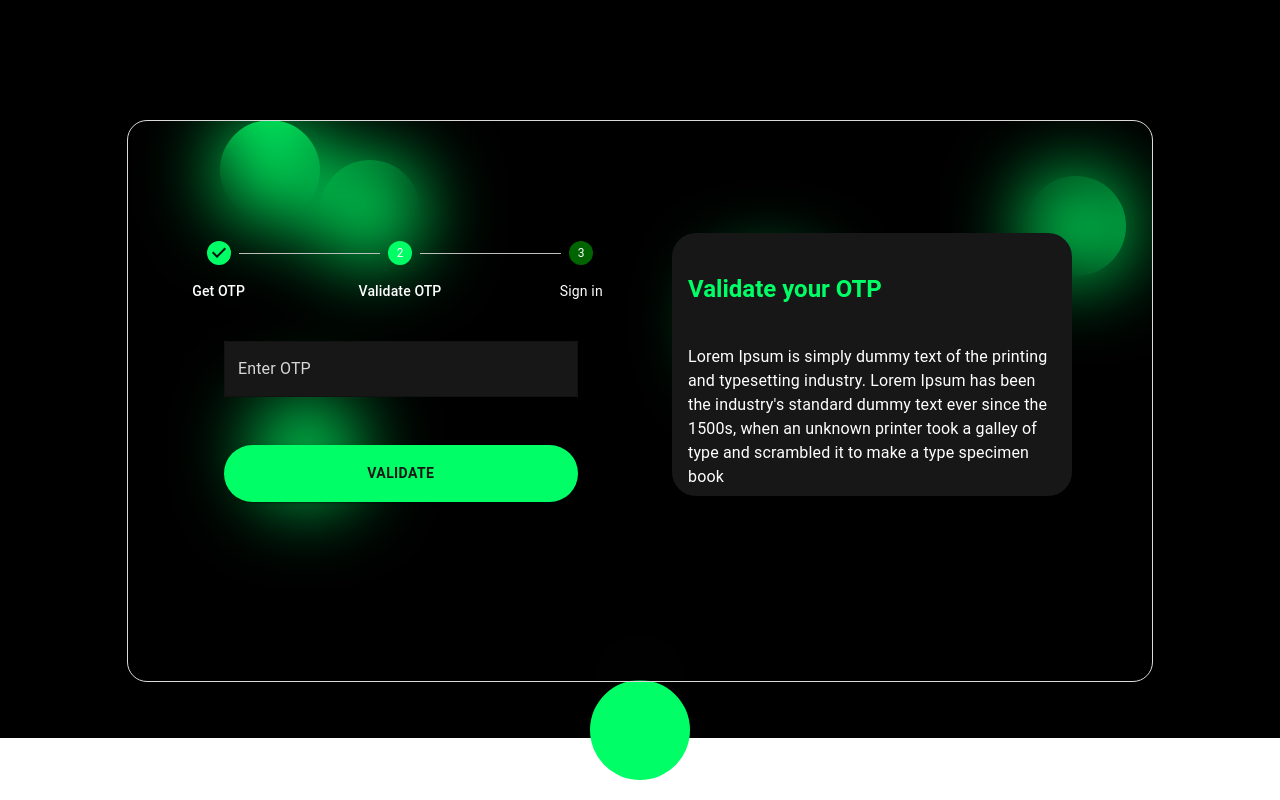
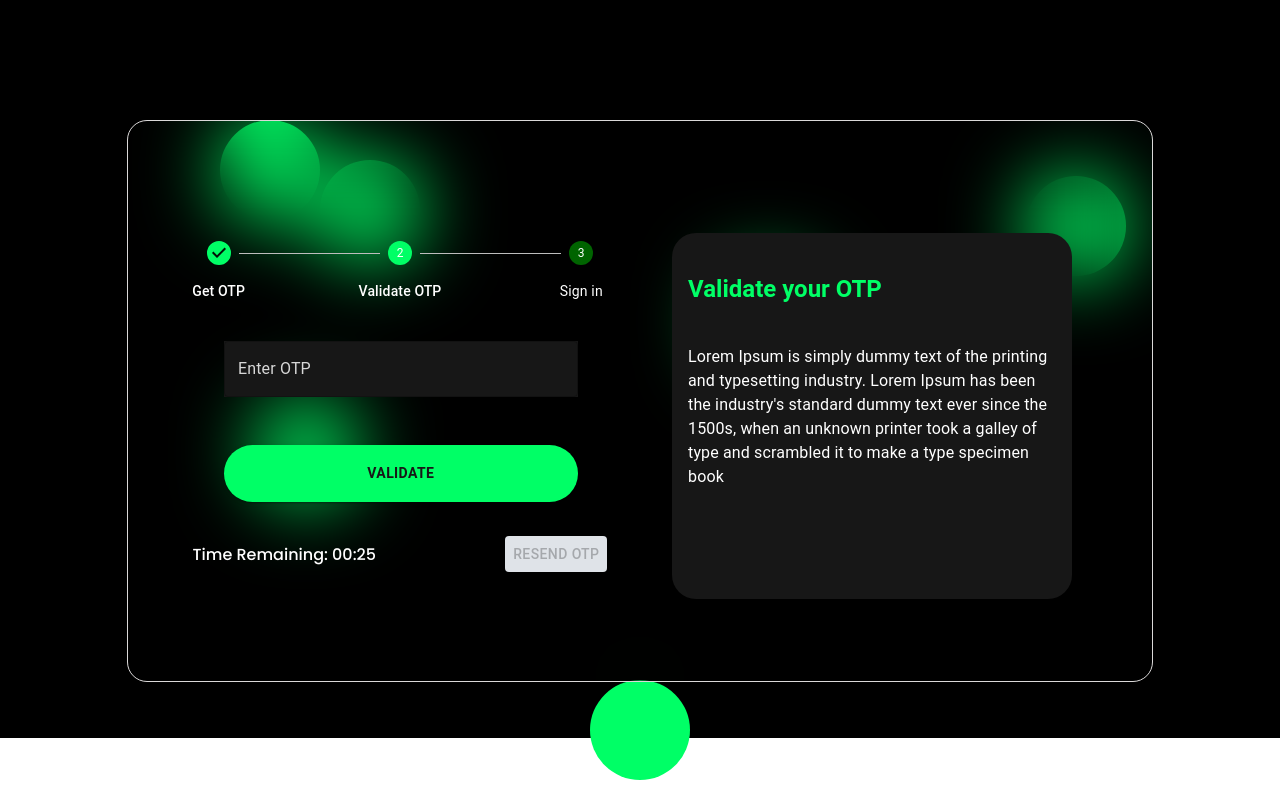
Before and after one commit to Abrar-Aboobacker/Machine-test-frontend, a React (Create React App) app: page /otp in a window 1280 px wide. Built offline with nearby package versions, Linux system fonts and the light colour scheme.

Commit message:
otp verification functionality is done

```diff
--- a/src/components/Signup page/Signup.jsx
+++ b/src/components/Signup page/Signup.jsx
@@ -41,6 +41,7 @@
       dispatch(hideLoading())
       if (response.data.success) {
         toast.success(response.data.message)
+        dispatch(setUser(values))
         navigate('/otp')
 
       }else{
--- a/src/components/otp/Otp.jsx
+++ b/src/components/otp/Otp.jsx
@@ -7,11 +7,91 @@
   TextField,
   Typography,
 } from "@mui/material";
-import React from "react";
+import React, { useEffect, useState } from "react";
 import Circle from "../Background circle/Circle";
+import { toast } from "react-hot-toast";
+import axios from "../../axios/axios.js"
+import { useDispatch, useSelector } from "react-redux";
+import { useFormik } from "formik";
+import { otpSchema } from "../../validation/otpvalidation";
+import { hideLoading } from "../../redux/alertsSlice";
+import { setUser } from "../../redux/userSlice";
+import { useNavigate } from "react-router-dom";
 const steps = ["Get OTP", "Validate OTP", "Sign in"];
 
 const Otp = () => {
+  const dispatch = useDispatch()
+  const navigate = useNavigate()
+  const { user } = useSelector((state) => state.user);
+  const userEmail = user?.email
+  const [minutes, setMinutes] = useState(0);
+  const [seconds, setSeconds] = useState(30);
+  useEffect(() => {
+    const interval = setInterval(() => {
+      if (seconds > 0) {
+        setSeconds(seconds - 1);
+      }
+
+      if (seconds === 0) {
+        if (minutes === 0) {
+          clearInterval(interval);
+        } else {
+          setSeconds(59);
+          setMinutes(minutes - 1);
+        }
+      }
+    }, 1000);
+
+    return () => {
+      clearInterval(interval);
+    };
+  }, [seconds,minutes]);
+
+  const formik = useFormik({
+    initialValues: {
+        otpis:''
+    },
+    validationSchema:otpSchema,
+     onSubmit:async (values,helpers)=>{
+    try {
+      const response = await axios.post("/postOtp",{
+        values
+      })
+      dispatch(hideLoading())
+      if (response.data.success) {
+        toast.success(response.data.message)
+        dispatch(setUser(null))
+        navigate('/success')
+
+      }else{
+        toast.error(response.data.message)
+      }
+    } catch (error) {
+      helpers.setErrors({submit:error.message})
+      toast.error("something went wrongg")
+     }
+   }
+  })
+  const resendOTP = async () => {
+    setMinutes(0);
+    setSeconds(30);
+
+    try {
+      // dispatch(showLoading());
+      const response = await axios.post("/resendOtp", {
+        userEmail
+      });
+      // dispatch(hideLoading());
+      if (response.data.success) {
+        toast.success(response.data.message);
+      } else {
+        toast.error(response.data.message);
+      }
+    } catch (error) {
+      console.log(error);
+      toast.error("something went wrong");
+    }
+  };
   return (
     <>
       <Box
@@ -162,6 +242,7 @@
                   </Step>
                 ))}
               </Stepper>
+              <form onSubmit={formik.handleSubmit}>
               <TextField
                 sx={{
                   backgroundColor: "#171717",
@@ -169,13 +250,20 @@
                   mx: { xs: 2, sm: 10, md: 5, lg: 12 },
                   mt: { xs: 3, sm: 5 },
                 }}
+                name="otpis"
+                  value={formik.values.otpis}
+                  error={formik.errors.otpis}
+                  helperText={formik.errors.otpis}
+                  onChange={formik.handleChange}
                 margin="normal"
-                type={"password"}
+                type={"text"}
                 label="Enter OTP"
                 variant="outlined"
               />
               <Button
                 variant="contained"
+                name = "submit"
+                type="submit"
                 sx={{
                   backgroundColor: "#00ff66",
                   width: { xs: "90%", sm: 480, md: "75%", lg: "65%" },
@@ -192,6 +280,36 @@
               >
                 Validate
               </Button>
+              </form>
+              <Box
+                  sx={{
+                    display: "flex",
+                    alignItems: "center",
+                    justifyContent: "space-around",
+                    margin: "1.5rem 0",
+                  }}
+                >
+                  {seconds > 0 || minutes > 0 ? (
+                    <p style={{color:'white'}}>
+                      Time Remaining: {minutes < 10 ? `0${minutes}` : minutes}:
+                      {seconds < 10 ? `0${seconds}` : seconds}
+                    </p>
+                  ) : (
+                    <p style={{color:'white'}}>Didn't recieve code?</p>
+                  )}
+
+                  <Button
+                    disabled={seconds > 0 || minutes > 0}
+                    sx={{
+                      color: seconds > 0 || minutes > 0 ? "#DFE3E8" : "#171717",
+                      backgroundColor: seconds > 0 || minutes > 0 ? "#DFE3E8" : "#00ff66"
+                    }}
+                    onClick={resendOTP}
+
+                  >
+                    Resend OTP
+                  </Button>
+                </Box>
             </Box>
             <Box sx={{ mt: 4 }}>
               <Box
--- a/src/index.css
+++ b/src/index.css
@@ -6,6 +6,19 @@
 a{
   text-decoration: none;
 }
+.spinner-parent{
+  display: flex;
+  justify-content: center;
+  align-items: center;
+  background-color: rgba(0, 0, 0, 0.505);
+  position: fixed;
+  top: 0;
+  left: 0;
+  width: 100%;
+  height: 100%;
+  z-index: 9999;
+}
+
 code {
   font-family: 'Poppins', sans-serif ;
 }
--- a/src/redux/store.js
+++ b/src/redux/store.js
@@ -1,6 +1,6 @@
 import { configureStore } from "@reduxjs/toolkit";
 import { combineReducers } from "redux";
-import { alertsSlice, } from "./alertsSlice";
+import { alertsSlice } from "./alertsSlice";
 import { userSlice } from "./userSlice";
 
 const rootReducer = combineReducers({
--- /dev/null
+++ b/src/validation/otpvalidation.js
@@ -0,0 +1,4 @@
+import * as Yup from "yup";
+export const otpSchema = Yup.object().shape({
+    otpis:Yup.string().required("Please enter a otp number")
+})
```
